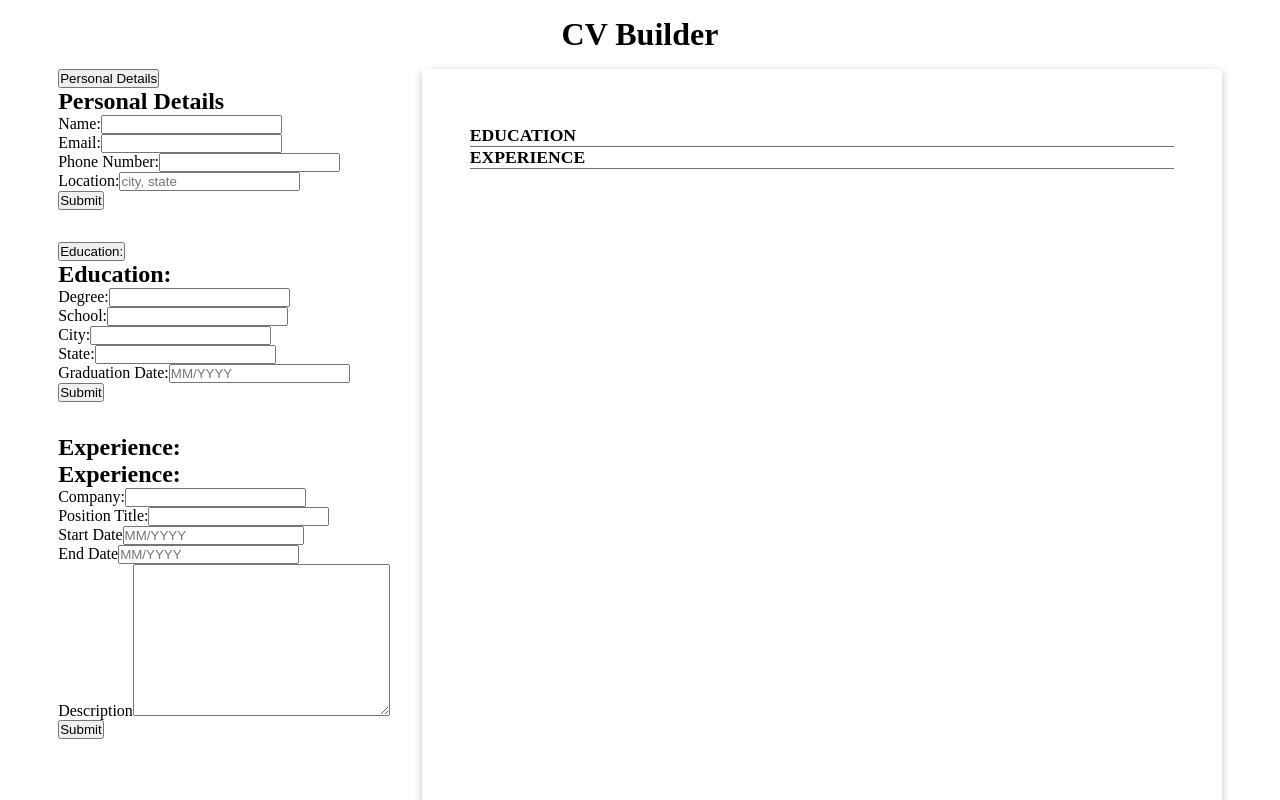
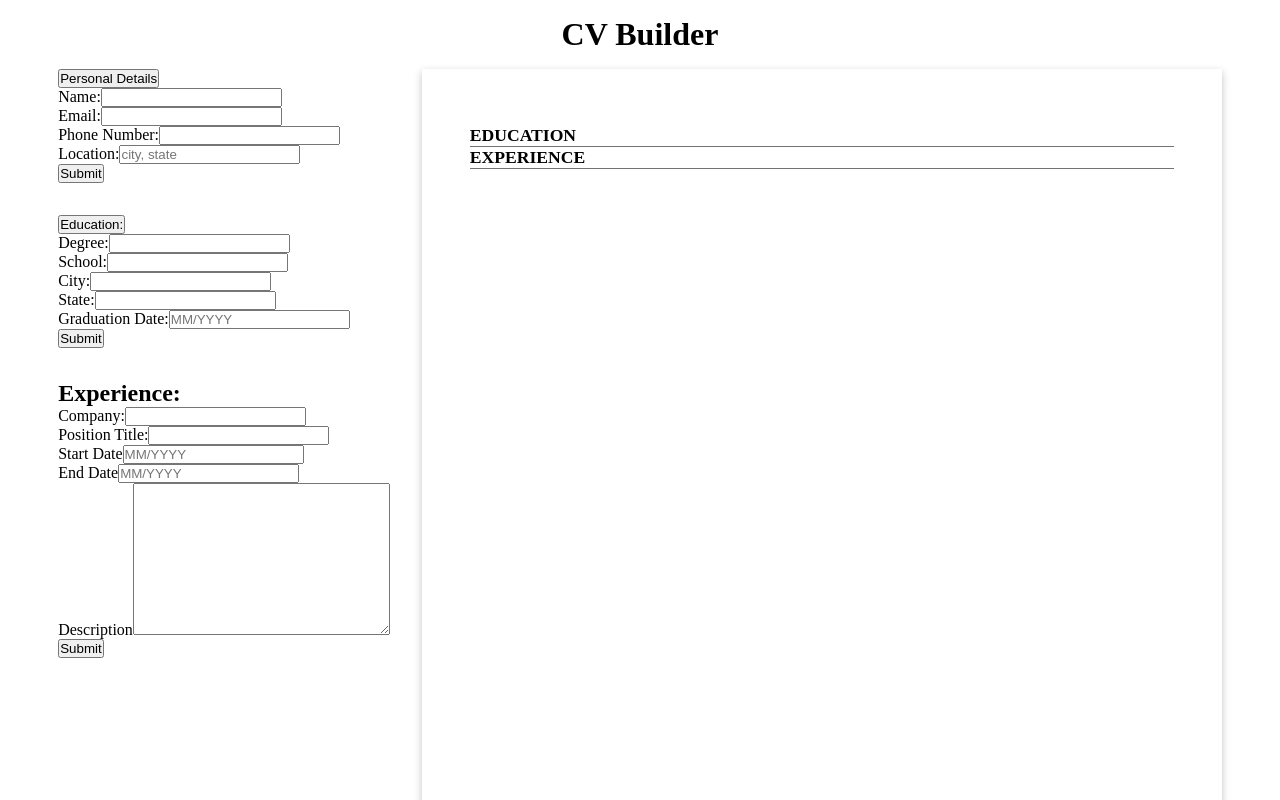
Before and after one commit to MahmoudTalass/cv-application, a React (Vite) app: page / in a window 1280 px wide. Shown: the top 800 px of the page. Built offline with nearby package versions, Linux system fonts and the light colour scheme.

Commit message:
Replace the heading to be in the parent component

```diff
--- a/src/components/formComponents/EducationInfoForm.jsx
+++ b/src/components/formComponents/EducationInfoForm.jsx
@@ -16,7 +16,6 @@ export default function EducationInfoForm({ handleEducationInfo }) {
             handleEducationInfo(currentInfo);
          }}
       >
-         <h2>Education:</h2>
          <div className="input-container">
             <label htmlFor="degree">Degree:</label>
             <input
--- a/src/components/formComponents/ExperienceInfoForm.jsx
+++ b/src/components/formComponents/ExperienceInfoForm.jsx
@@ -17,7 +17,6 @@ export default function ExperienceInfoForm({ handleExperienceInfo }) {
             handleExperienceInfo(currentInfo);
          }}
       >
-         <h2>Experience:</h2>
          <div className="input-container">
             <label htmlFor="company">Company:</label>
             <input
--- a/src/components/formComponents/PersonalInfoForm.jsx
+++ b/src/components/formComponents/PersonalInfoForm.jsx
@@ -16,7 +16,6 @@ export default function PersonalInfoForm({ handlePersonalInfo }) {
             handlePersonalInfo(currentInfo);
          }}
       >
-         <h2>Personal Details</h2>
          <div className="input-container">
             <label htmlFor="">Name:</label>
             <input
```
